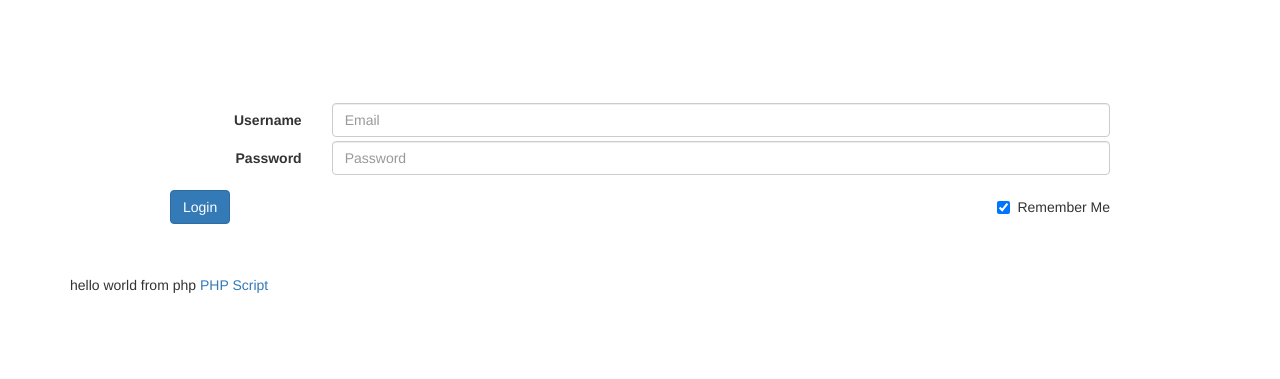
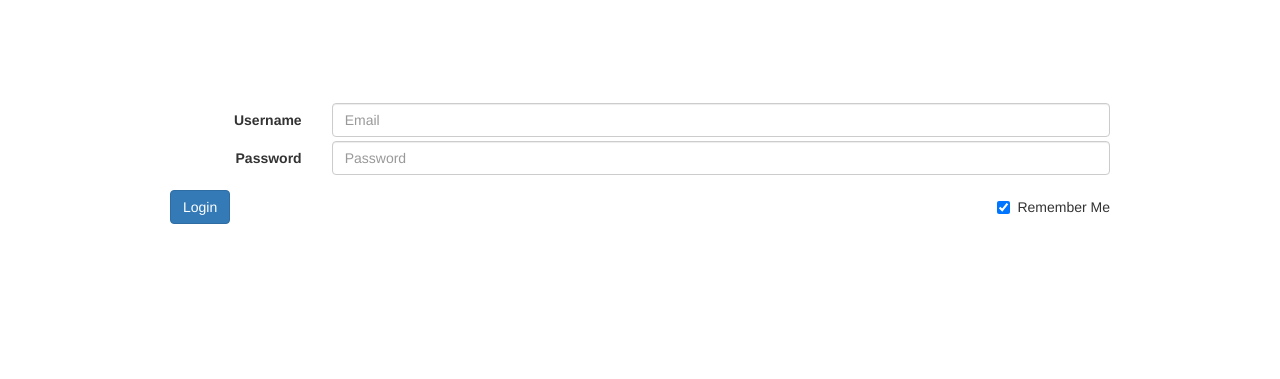
Before and after one commit to zack91344/taskmenow, a PHP site: page / in a window 1280 px wide. Shown: the part 121-500 px from the top of the page. Run offline with PHP 8.4, Linux system fonts and the light colour scheme; some libraries are stand-ins or nearby versions.

Commit message:
cleaning up html

```diff
--- a/index.php
+++ b/index.php
@@ -41,9 +41,6 @@
             <button class="btn btn-primary pull-left">Login</button>
             </form>
 
-     <?php echo "hello world from php"; ?>
-
-    <a href="page.php">PHP Script</a>
 
     </div>
 
```
